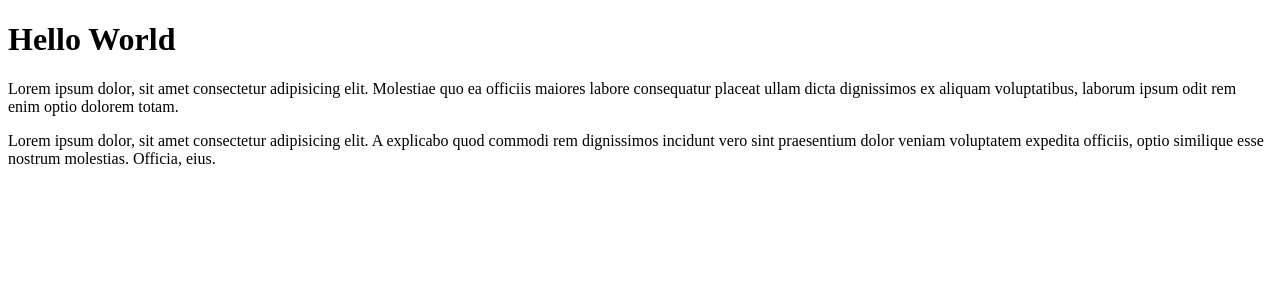
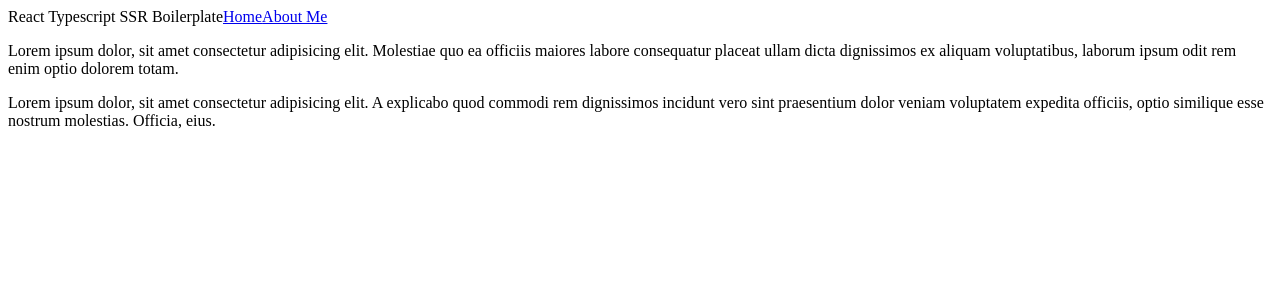
Before and after one commit to EmreUygur/react-ssr-app, a React app: page / in a window 1280 px wide. Shown: the top 300 px of the page. Built offline with nearby package versions, Linux system fonts and the light colour scheme.

Commit message:
Create a navbar component

```diff
--- a/src/App.tsx
+++ b/src/App.tsx
@@ -1,5 +1,7 @@
 import React from 'react';
 import { Routes, Route } from 'react-router-dom';
+
+import Navbar from './components/Navbar';
 
 import MainPage from './views/main';
 import AboutPage from './views/about';
@@ -8,7 +10,7 @@ class App extends React.Component<{}, {}> {
   render() {
     return (
       <>
-        <h1>Hello World</h1>
+        <Navbar />
         <Routes>
           <Route path='/' element={<MainPage />} />
           <Route path='/about' element={<AboutPage />} />
--- /dev/null
+++ b/src/components/Navbar.tsx
@@ -0,0 +1,21 @@
+import React from 'react'
+import {Link} from 'react-router-dom'
+
+class Navbar extends React.Component<any,any> {
+
+    render(): React.ReactNode {
+        return (
+            <>
+                <header>
+                    <span>React Typescript SSR Boilerplate</span>
+                    <span className='links'>
+                        <Link to={'/'}>Home</Link>
+                        <Link to={'/about'}>About Me</Link>
+                    </span>
+                </header>
+            </>
+        )
+    }
+}
+
+export default Navbar
```
